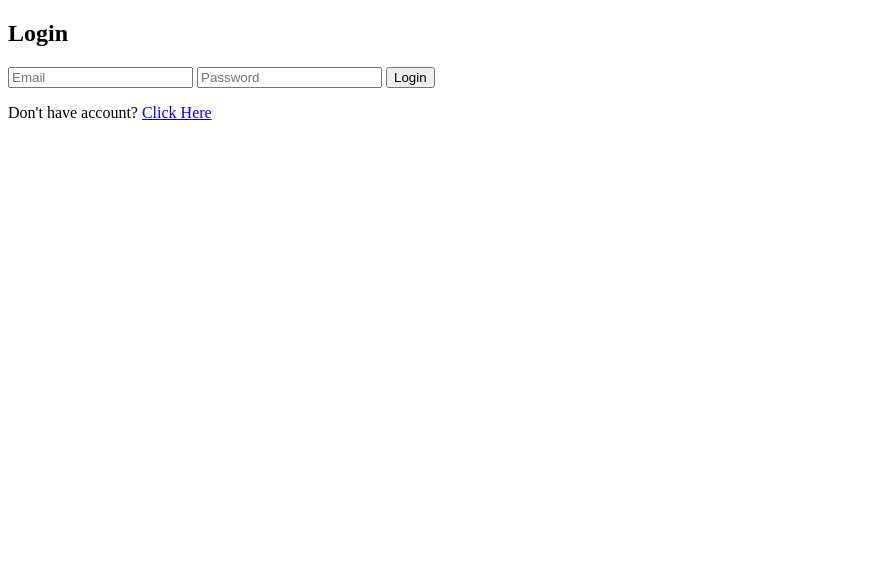
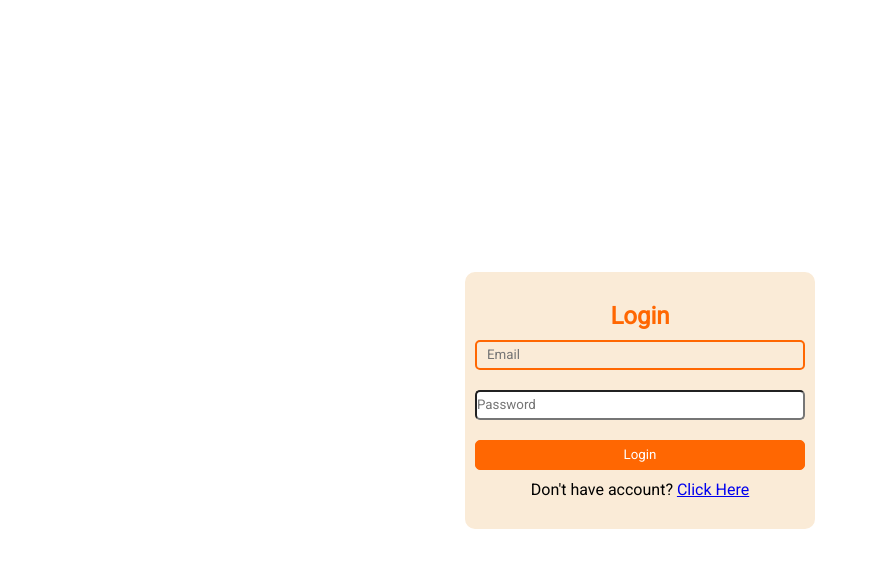
Before and after one commit to SujeetYT/LoginSystem, a plain HTML site: page index.html in a window 1280 px wide. Shown: the whole page, without its empty margins (0-870 px from the left). Drawn offline with Linux system fonts and the light colour scheme; the site is published under a folder, as on GitHub Pages, so addresses that start at the root find nothing.

Commit message:
Update index.html

```diff
--- a/index.html
+++ b/index.html
@@ -4,7 +4,7 @@
     <meta charset="UTF-8">
     <meta http-equiv="X-UA-Compatible" content="IE=edge">
     <meta name="viewport" content="width=device-width, initial-scale=1.0">
-    <link rel="stylesheet" href="/Frontend/CSS/login.css">
+    <link rel="stylesheet" href="Frontend/CSS/login.css">
     <title>Document</title>
 </head>
 <body>
```
